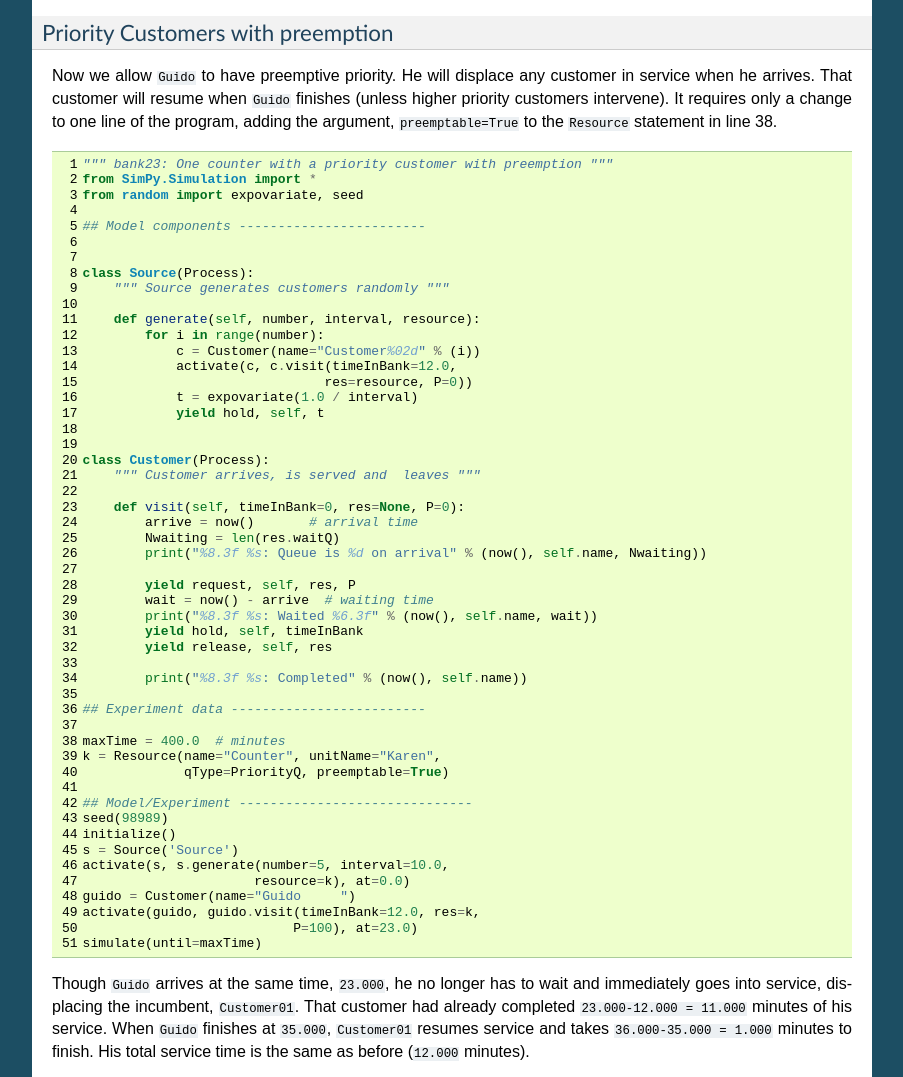
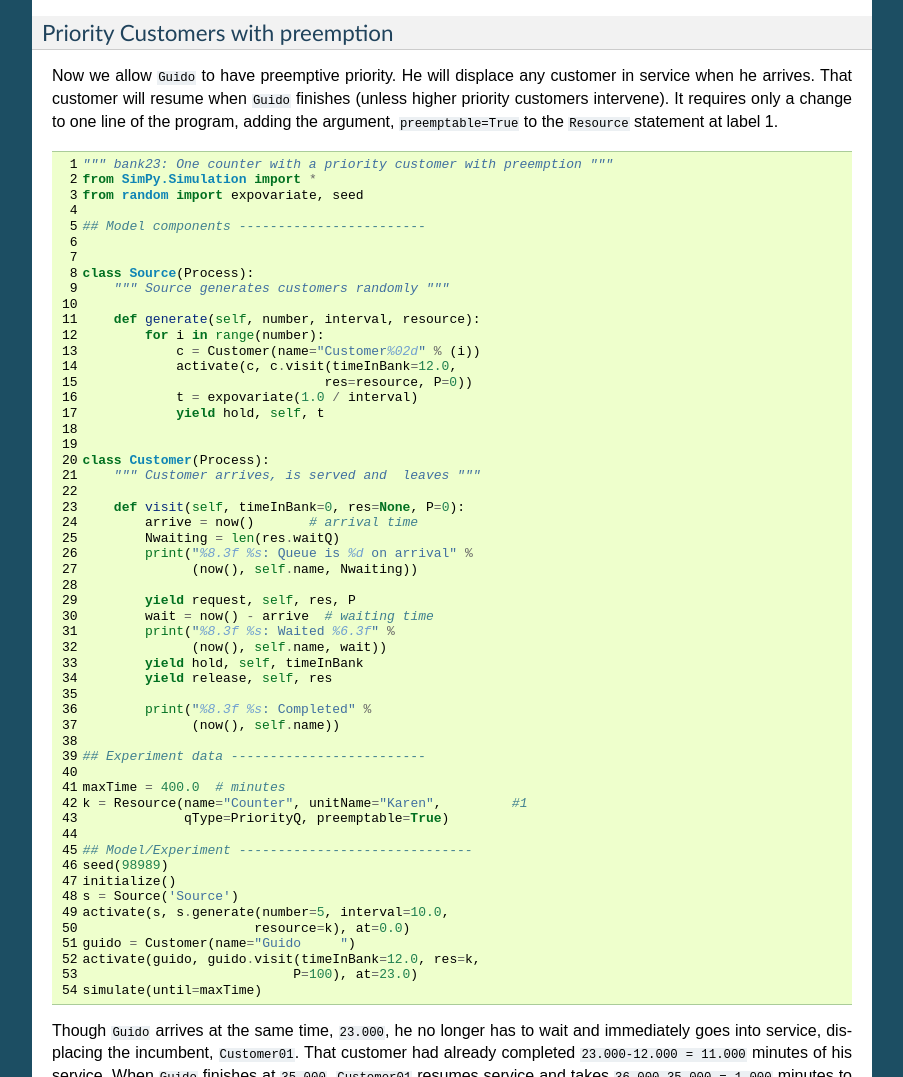
Before and after one commit to SimPyClassic/SimPyClassic, a Sphinx documentation site: the page built from docs/source/Tutorials/TheBank2.rst, in a window 1280 px wide and 1400 px high, scrolled down 2223 px, cut to the strip 147-1224 px from the top of the window. Shown: the whole strip, without its empty margins (198-1101 px from the left). Built offline with Sphinx 7.4.7, drawn with Linux system fonts in a browser that asks for light colours; the version number could not be read and is left out.

Commit message:
Tutorial, preemptive priority

```diff
--- a/docs/source/Tutorials/TheBank2.rst
+++ b/docs/source/Tutorials/TheBank2.rst
@@ -173,7 +173,7 @@ any customer in service when he arrives. That customer will resume
 when ``Guido`` finishes (unless higher priority customers
 intervene). It requires only a change to one line of the program,
 adding the argument, ``preemptable=True`` to the ``Resource``
-statement in line 38.
+statement at label 1.
 
 .. literalinclude:: bankprograms/bank23.py
 
--- a/docs/source/Tutorials/bankprograms/bank23.py
+++ b/docs/source/Tutorials/bankprograms/bank23.py
@@ -23,20 +23,23 @@ class Customer(Process):
     def visit(self, timeInBank=0, res=None, P=0):
         arrive = now()       # arrival time
         Nwaiting = len(res.waitQ)
-        print("%8.3f %s: Queue is %d on arrival" % (now(), self.name, Nwaiting))
+        print("%8.3f %s: Queue is %d on arrival" %
+              (now(), self.name, Nwaiting))
 
         yield request, self, res, P
         wait = now() - arrive  # waiting time
-        print("%8.3f %s: Waited %6.3f" % (now(), self.name, wait))
+        print("%8.3f %s: Waited %6.3f" %
+              (now(), self.name, wait))
         yield hold, self, timeInBank
         yield release, self, res
 
-        print("%8.3f %s: Completed" % (now(), self.name))
+        print("%8.3f %s: Completed" %
+              (now(), self.name))
 
 ## Experiment data -------------------------
 
 maxTime = 400.0  # minutes
-k = Resource(name="Counter", unitName="Karen",
+k = Resource(name="Counter", unitName="Karen",         #1
              qType=PriorityQ, preemptable=True)
 
 ## Model/Experiment ------------------------------
```
